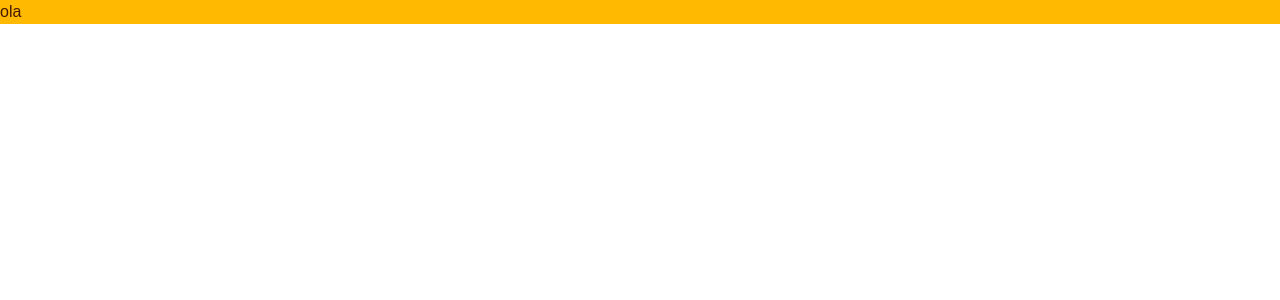
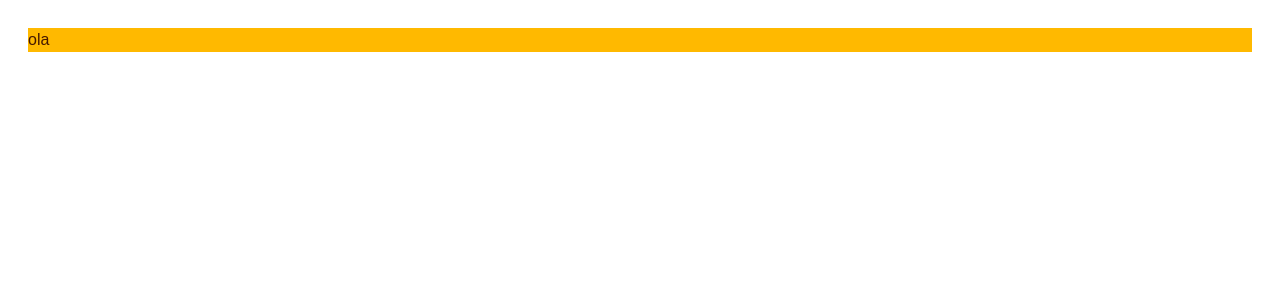
Before and after one commit to olgaluisa/task-manager, a React (Vite) app: page / in a window 1280 px wide. Shown: the top 300 px of the page. Built offline with nearby package versions, Linux system fonts and the light colour scheme; a web font is replaced by a local one.

Commit message:
chore: add tailwind prettier plugin

```diff
--- a/package.json
+++ b/package.json
@@ -29,6 +29,7 @@
     "husky": "^9.1.7",
     "lint-staged": "^16.1.2",
     "prettier": "^3.6.2",
+    "prettier-plugin-tailwindcss": "^0.6.14",
     "vite": "^7.0.4"
   }
 }
--- a/src/App.jsx
+++ b/src/App.jsx
@@ -2,7 +2,7 @@ function App() {
   return (
     <>
       <div>
-        <p className="text-amber-950 bg-amber-400">ola</p>
+        <p className="m-7 flex bg-amber-400 text-amber-950">ola</p>
       </div>
     </>
   )
```
Also changed, not shown: 2 other files (tests, documents, lock files or other folders).
